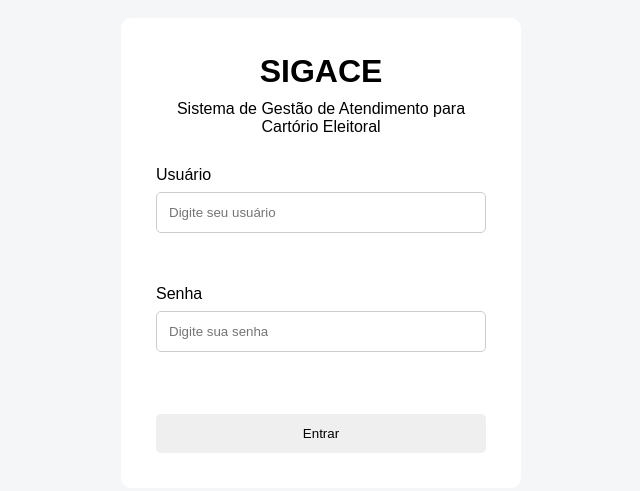
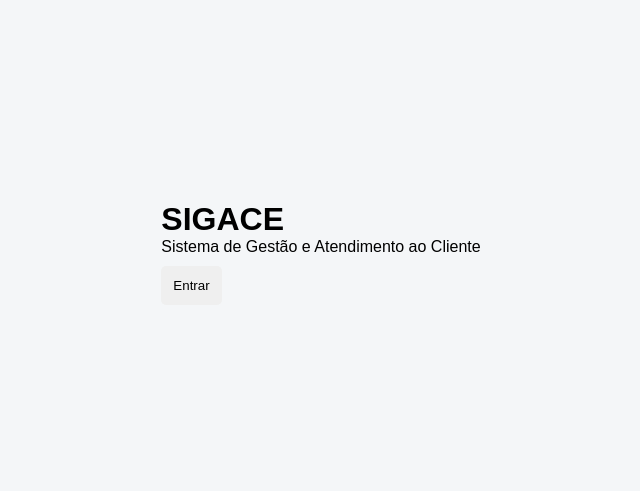
Before and after one commit to narrandra058-lab/SIGACE, a plain HTML site: page index.html in a window 1280 px wide. Shown: the part 147-638 px from the top of the page, without its empty margins (319-959 px from the left). Drawn offline with Linux system fonts and the light colour scheme.

Commit message:
Update index.html
Organiza página inicial do SIGACE

```diff
--- a/index.html
+++ b/index.html
@@ -3,29 +3,27 @@
 <head>
     <meta charset="UTF-8">
     <meta name="viewport" content="width=device-width, initial-scale=1.0">
-    <title>SIGACE - Login</title>
+
+    <title>SIGACE</title>
+
     <link rel="stylesheet" href="css/style.css">
 </head>
 
 <body>
-<main class="login-container">
-    <h1>SIGACE</h1>
 
-    <p>Sistema de Gestão de Atendimento para Cartório Eleitoral</p>
+    <main class="inicio">
 
-    <form>
-        <label for="usuario">Usuário</label>
-        <input type="text" id="usuario" placeholder="Digite seu usuário">
+        <h1>SIGACE</h1>
 
-        <br><br>
+        <p>
+            Sistema de Gestão e Atendimento ao Cliente
+        </p>
 
-        <label for="senha">Senha</label>
-        <input type="password" id="senha" placeholder="Digite sua senha">
+        <a href="pages/login.html">
+            <button type="button">Entrar</button>
+        </a>
 
-        <br><br>
-
-        <button type="submit">Entrar</button>
-    </form>
+    </main>
 
 </body>
 </html>
```
